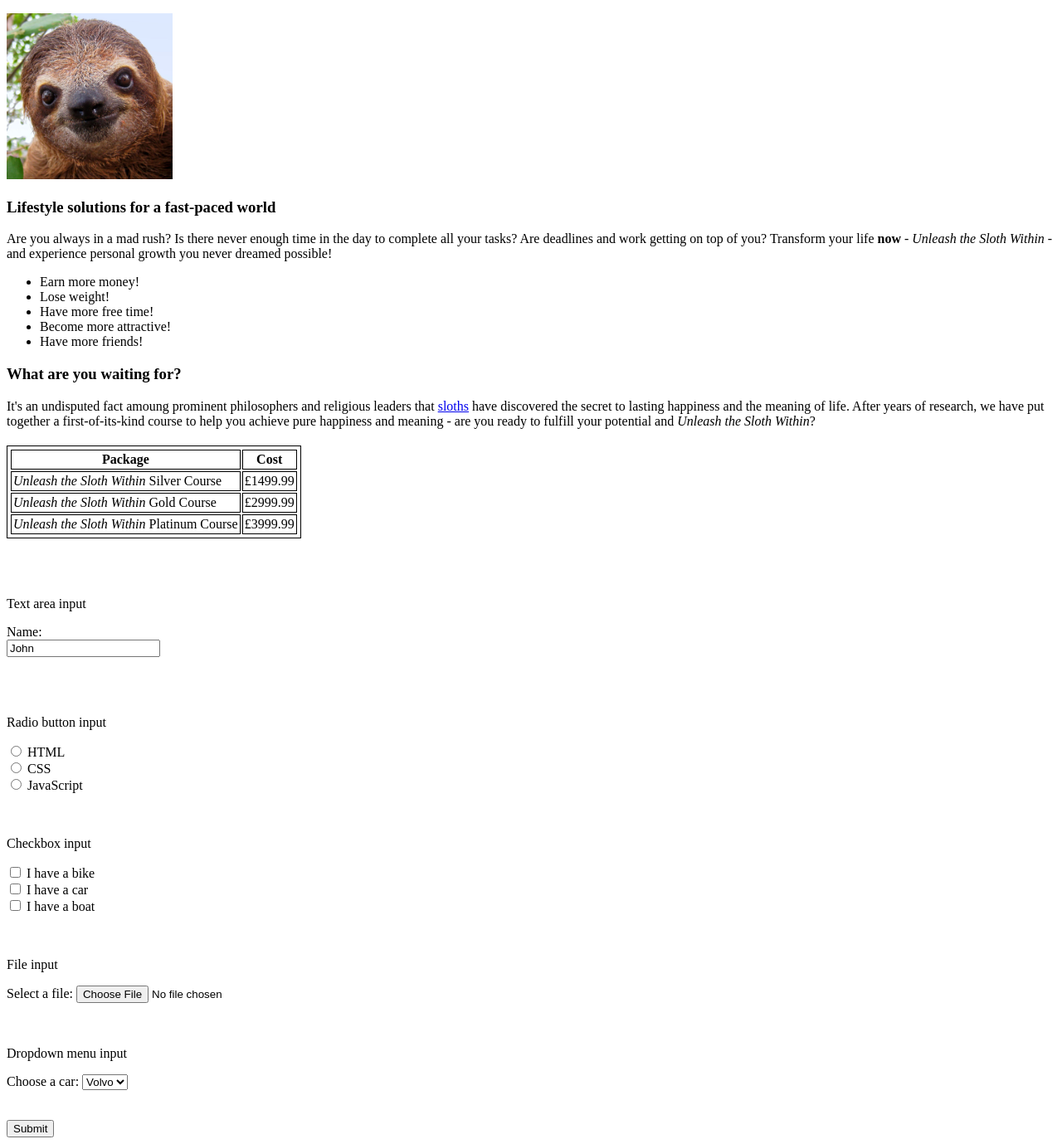
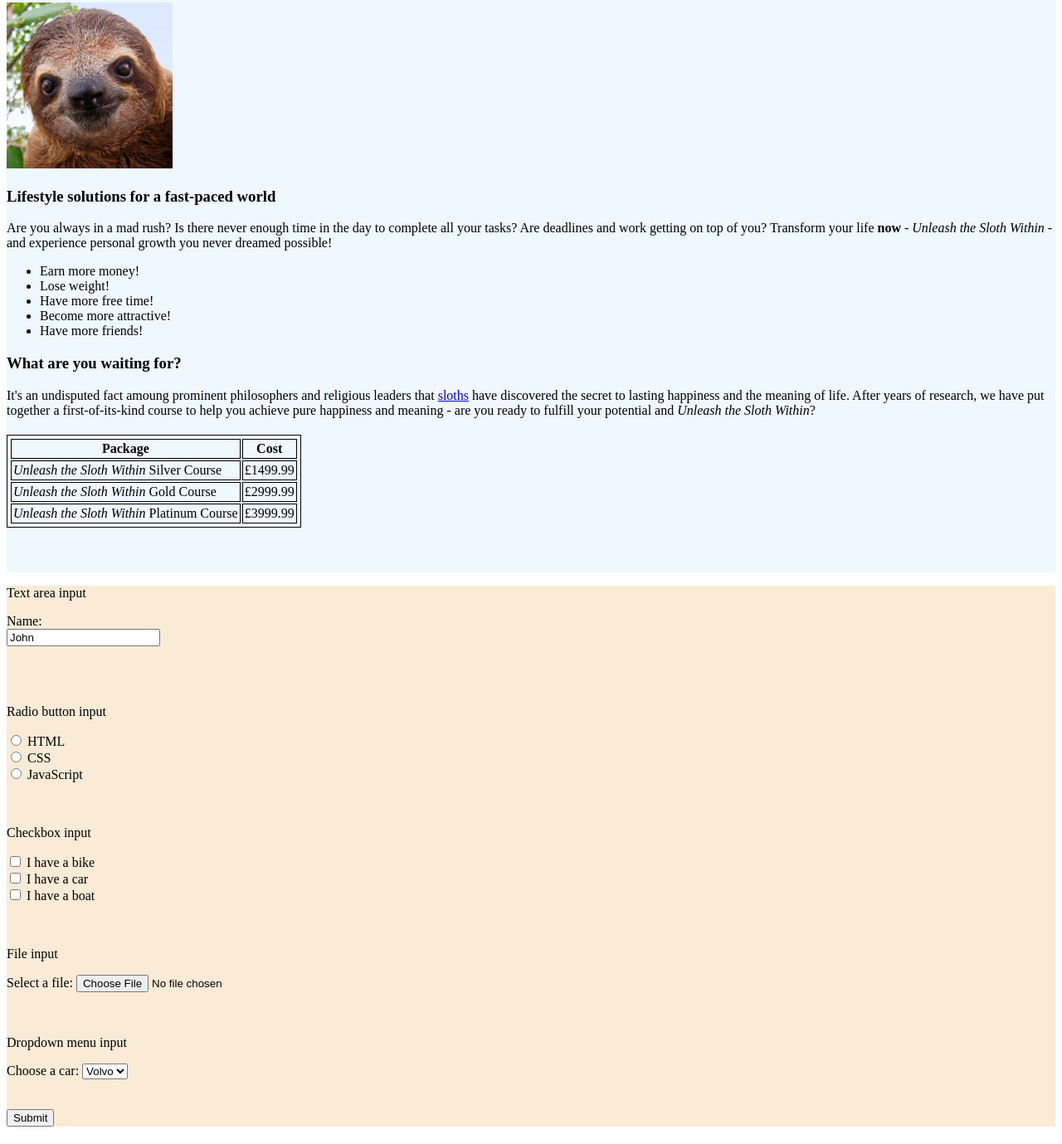
Before and after one commit to KoalaTreeHotel/week01-day02-basic-sloth, a plain HTML site: page index.html in a window 1280 px wide. Shown: the part 64-1443 px from the top of the page at 83% size. Drawn offline with Linux system fonts and the light colour scheme.

Commit message:
diff background color for day1 and day2 code

```diff
--- a/css/styles.css
+++ b/css/styles.css
@@ -3,6 +3,14 @@ table, th, td {
     padding: 2px;
   }
 
-.table-pricing{
+table.table-pricing{
     margin-top: 20px;
 }
+
+section.day1{
+  background-color: aliceblue;
+}
+
+section.day2{
+  background-color: antiquewhite;
+}
--- a/index.html
+++ b/index.html
@@ -10,6 +10,7 @@
 </head>
 
 <body>
+  <section class="day1">
   <h1>Unleash the Sloth Within - Personal Growth Guaranteed</h1>
   <img src="./images/sloth-face.png" alt="Pictre of sloth" width="200" height="200">
   <h3>Lifestyle solutions for a fast-paced world</h3>
@@ -53,9 +54,10 @@
       </tr>
     </tbody>
   </table>
+  <br><br><br>
+  </section>
 
-  <br><br><br>
-  <section>
+  <section class="day2">
     <p>Text area input</p>
     <form action="/action_page.php">
       <label for="fname">Name:</label><br>
```
